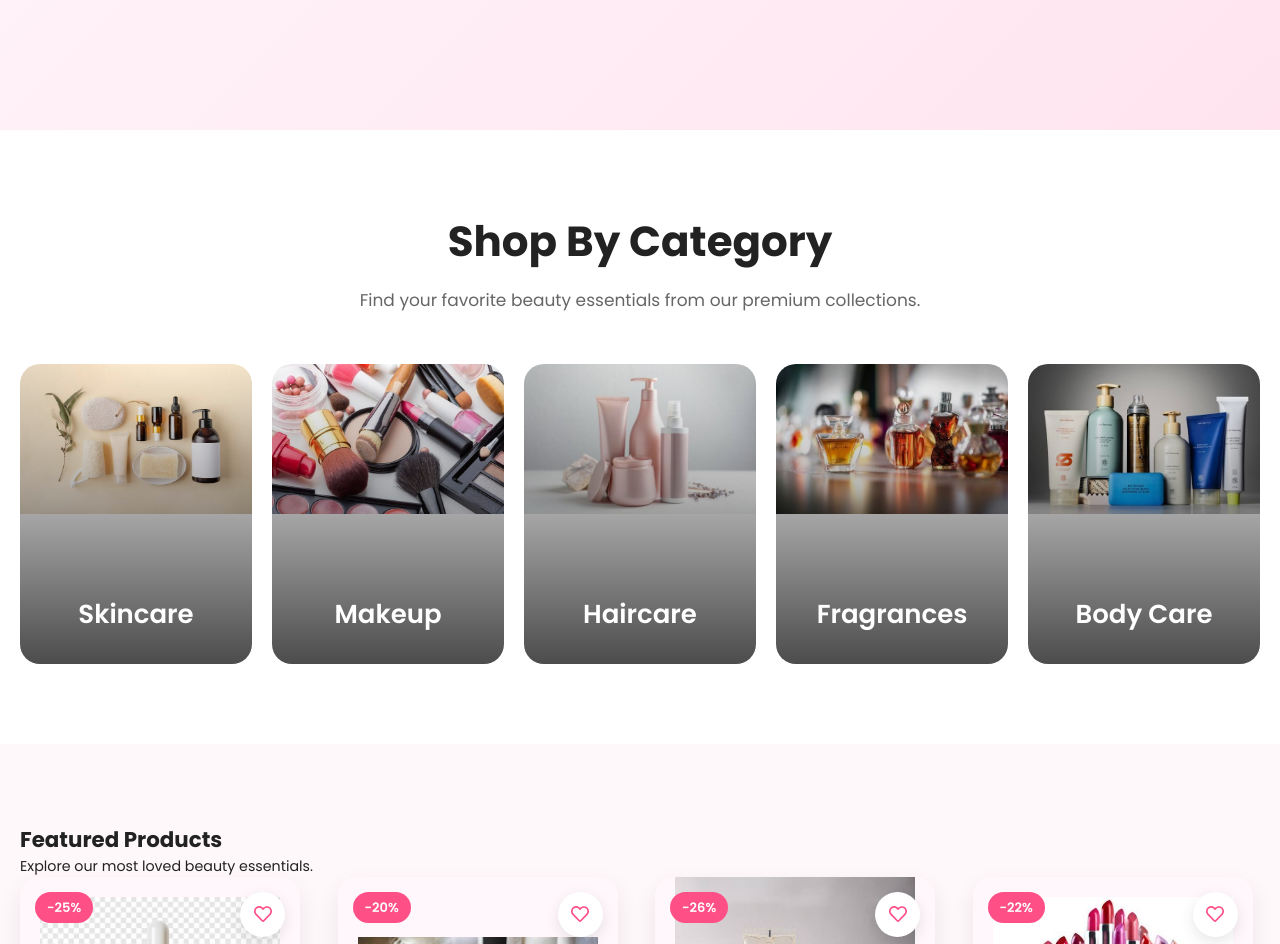
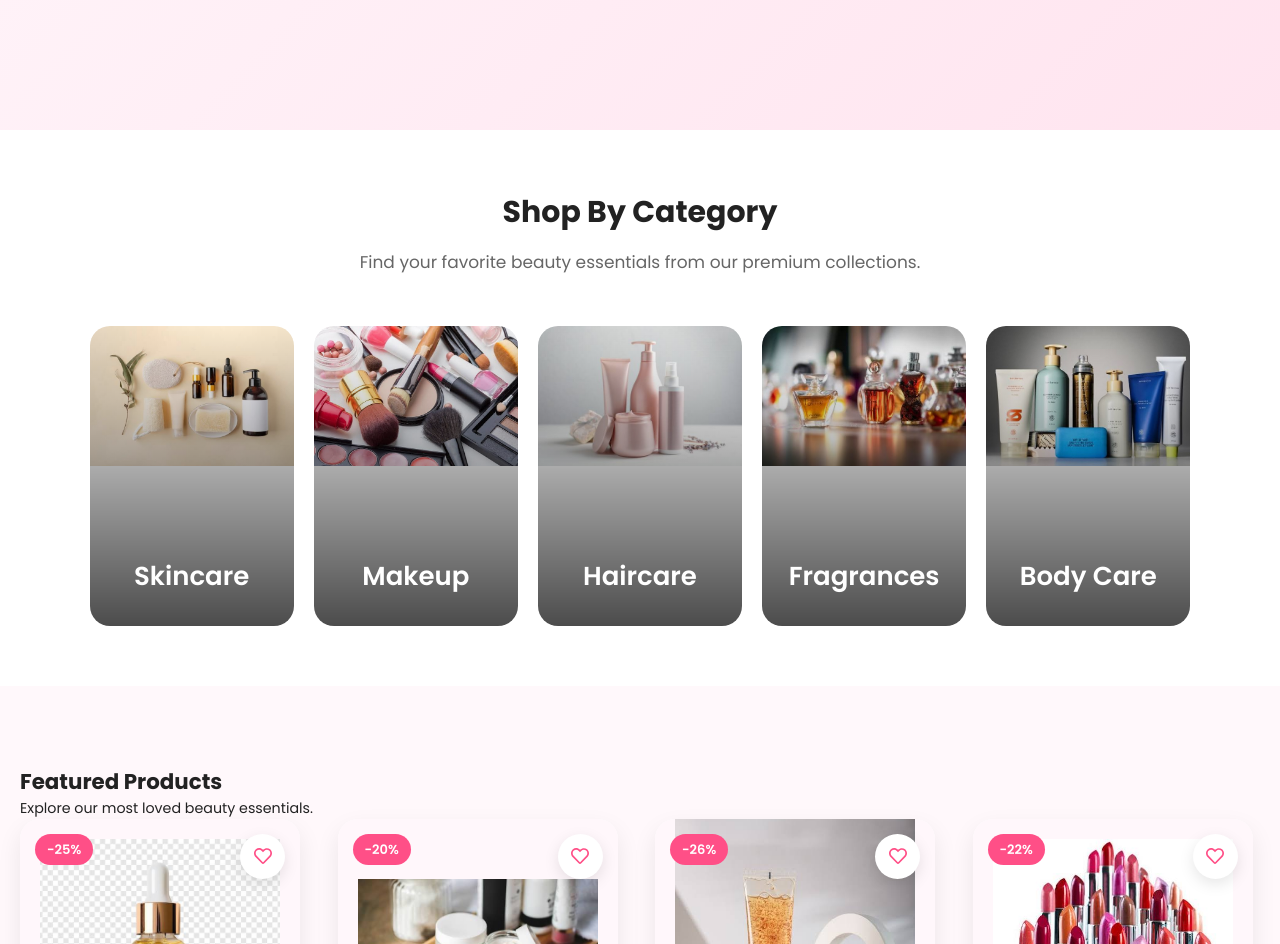
Before and after one commit to Gouthami101198/BeautyStore, a React (Vite) app: page / in a window 1280 px wide. Shown: the part 580-1524 px from the top of the page. Built offline with nearby package versions, Linux system fonts and the light colour scheme.

Commit message:
Refactor Categories.css for improved styling
Updated styles for categories component including padding, font sizes, and card dimensions.

```diff
--- a/src/components/Categories/Categories.css
+++ b/src/components/Categories/Categories.css
@@ -2,7 +2,8 @@
     width: 100%;
     max-width: 1400px;
     margin: 0 auto;
-    padding: 80px 20px;
+    padding:60px 7%;
+
 }
 .categories-heading{
     text-align:center;
@@ -10,7 +11,7 @@
 }
 
 .categories-heading h2{
-    font-size:42px;
+    font-size:2rem;
     color:#222;
     margin-bottom:15px;
 }
@@ -32,13 +33,14 @@
     position:relative;
     overflow:hidden;
     border-radius:20px;
+    max-width:220px;
     height:300px;
     text-decoration:none;
 }
 
 .category-card img{
     width:100%;
-    height: 150px;
+    height: 140px;
     object-fit:cover;
     transition:.5s;
 }
@@ -96,6 +98,7 @@
 .category-card{
     height:220px;
     font-size: 1rem;
+
 }
 
 .category-overlay h3{
```
